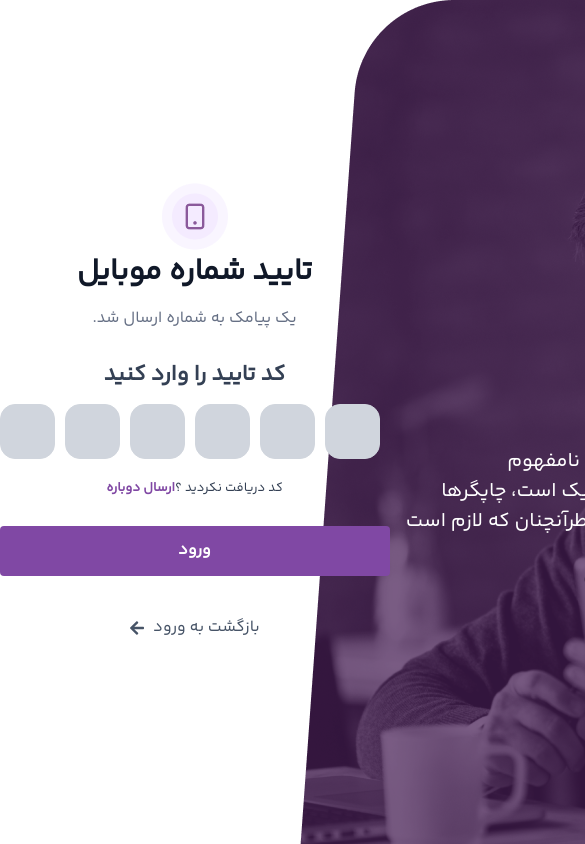
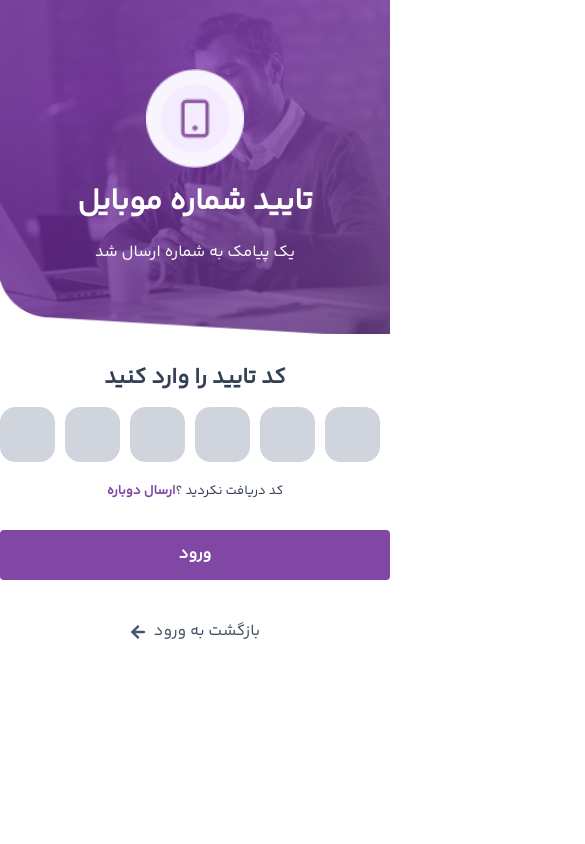
Before and after one commit to reyhanehalipour/asanpardakht, a React (Vite) app: page /logincode in a window 390 px wide. Shown: the top 844 px of the page, 585 px wide, since content can reach past the window. Built offline with nearby package versions, Linux system fonts and the light colour scheme; no server answers.

Commit message:
responsive

```diff
--- a/src/Components/LoginPoster.jsx
+++ b/src/Components/LoginPoster.jsx
@@ -23,7 +23,7 @@ export default function LoginPoster() {
   SwiperCore.use([Pagination]);
 
   return (
-    <div className='bg-loginposter h-screen w-[720px] flex items-center p-20'>
+    <div className='hidden  bg-loginposter bg-cover bg-no-repeat h-screen w-[720px] md:flex items-center p-20'>
       <Swiper
         spaceBetween={30}
         centeredSlides={true}
--- /dev/null
+++ b/src/Components/PosterMobile.jsx
@@ -0,0 +1,12 @@
+import React from 'react'
+
+export default function PosterMobile({logo,title, text}) {
+    return (
+        <div className='flex flex-col items-center justify-center md:hidden bg-mobileHeader w-full h-[334px] bg-cover bg-no-repeat'>
+            <img src={logo} className='W-[99px] h-[99px]' />
+            <div className='text-[30px] font-bold text-white mt-3'> {title}</div>
+                <div className='text-[#FAFAFA] text-[16px] font-normal mt-4'>{text}</div>
+
+        </div>
+    )
+}
--- a/src/Pages/Login.jsx
+++ b/src/Pages/Login.jsx
@@ -2,16 +2,21 @@ import React from 'react'
 import logo from '../assets/Logo.png'
 import LoginPoster from '../Components/LoginPoster'
 import LoginNumberForm from '../Components/LoginNumberForm'
+import PosterMobile from '../Components/PosterMobile'
+import logoMobile from '../assets/Logomark.png'
 export default function Login() {
     return (
-        <div className='flex justify-between items-center'>
+        <div className=' flex-col md:flex  md:flex-row justify-between items-center'>
             <div >
-                <LoginPoster />
+                <LoginPoster/>
+
+               <PosterMobile title='خوش امدید' text='جهت ورود و ثبت نام شماره تلفن خود را وارد کنید'logo={logoMobile}/>
+
             </div>
-            <div className='w-1/2 flex flex-col justify-center items-center'>
-                <div className='w-[360px] h-[394px] flex flex-col justify-center items-center'>
-                    <img src={logo} alt='logo' />
-                    <div className='text-text text-[16px] font-normal my-[40px] '>جهت ورود و ثبت نام شماره تلفن خود را وارد کنید</div>
+            <div className=' w-screen md:w-1/2 flex flex-col justify-center items-center'>
+                <div className=' w-screen md:w-[360px] h-[394px] flex flex-col justify-center items-center'>
+                    <img src={logo} alt='logo' className='hidden md:block' />
+                    <div className=' hidden md:block text-text text-[16px] font-normal my-[40px] '>جهت ورود و ثبت نام شماره تلفن خود را وارد کنید</div>
                     <div>
                         <LoginNumberForm />
                     </div>
--- a/src/Pages/LoginInCode.jsx
+++ b/src/Pages/LoginInCode.jsx
@@ -2,21 +2,23 @@ import React from 'react'
 import LoginPoster from '../Components/LoginPoster'
 import phoneicon from '../assets/phoneicon.png'
 import LoginCodeForm from '../Components/LoginCodeForm'
+import PosterMobile from '../Components/PosterMobile'
 
 import { usePhone } from '../context/phoneContext';
 
 export default function LoginInCode() {
     const { phone } = usePhone();
     return (
-        <div className='flex justify-between items-center'>
+        <div className=' flex-col md:flex md:flex-row justify-between items-center'>
             <div >
                 <LoginPoster />
+                <PosterMobile title='تایید شماره موبایل' text={`یک پیامک به شماره ${phone} ارسال شد`} logo={phoneicon}/>
             </div>
-            <div className='w-1/2 flex flex-col justify-center items-center'>
+            <div className=' w-screen md:w-1/2 flex flex-col justify-center items-center'>
                 <div className='flex flex-col justify-center items-center'>
-                    <img src={phoneicon} />
-                    <div className='text-black text-[30px] font-bold'>تایید شماره موبایل</div>
-                    <div className='text-[#667085] text-[16px] mt-3'>یک پیامک به شماره {phone} ارسال شد.</div>
+                    <img src={phoneicon} className='hidden md:block' />
+                    <div className=' hidden md:block text-black text-[30px] font-bold'>تایید شماره موبایل</div>
+                    <div className='hidden md:block text-[#667085] text-[16px] mt-3'>یک پیامک به شماره {phone} ارسال شد.</div>
                     <div>
                         <LoginCodeForm />
                     </div>
--- a/src/Pages/MainPage.jsx
+++ b/src/Pages/MainPage.jsx
@@ -6,6 +6,7 @@ export default function MainPage() {
         <center className='mt-[300px]'>
             <img src={logo} alt='logo' />
             <Link to='/login'>  <button className='bg-maincolore w-[70px] h-[40px] mt-5 rounded-md text-white font-bold'>ورود</button></Link>
+
         </center>
 
     )
--- a/tailwind.config.js
+++ b/tailwind.config.js
@@ -8,6 +8,7 @@ export default {
     extend: {
       backgroundImage: {
         'loginposter': "url('./src/assets/loginposter.png')",
+        'mobileHeader':"url('./src/assets/MobileHeader.png')"
 
       },
       colors:{
```
Also changed, not shown: src/assets/Logomark.png (added), src/assets/MobileHeader.png (added).
